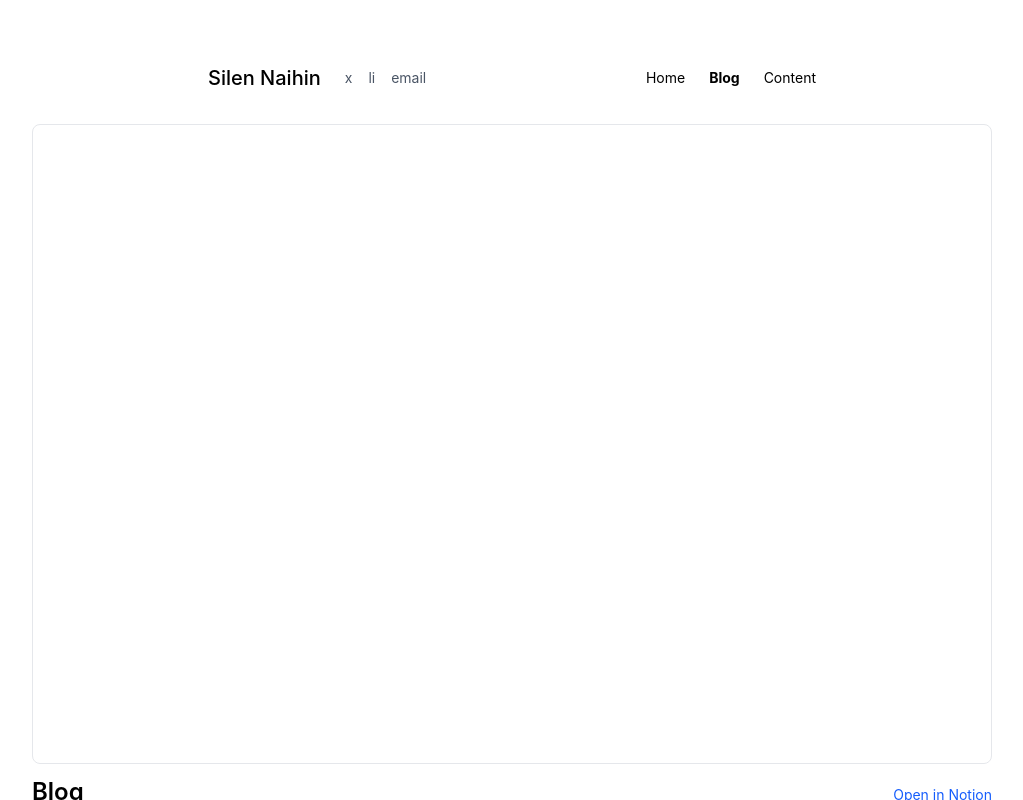
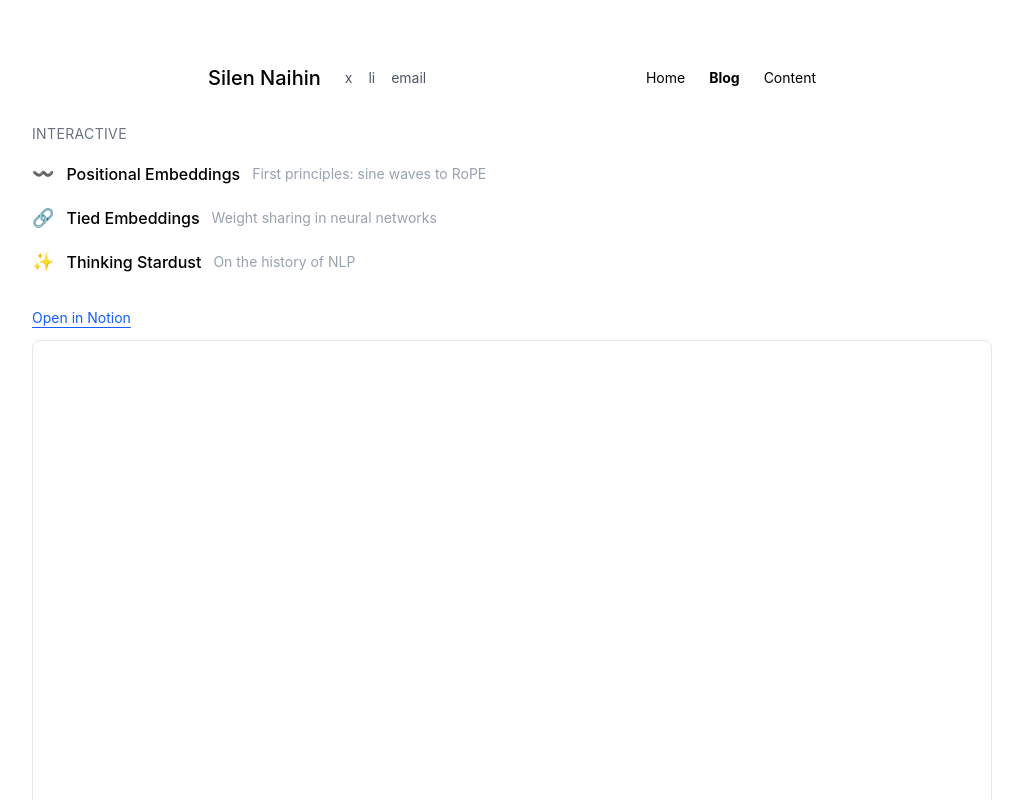
Before and after one commit to SilenNaihin/silennai.com, a Next.js app: page /blog in a window 1280 px wide. Shown: the top 800 px of the page, without its empty margins (128-1151 px from the left). Built offline with nearby package versions, Linux system fonts and the light colour scheme.

Commit message:
update webite with blog

```diff
--- a/app/blog/page.tsx
+++ b/app/blog/page.tsx
@@ -1,3 +1,24 @@
+const articles = [
+  {
+    icon: '〰️',
+    title: 'Positional Embeddings',
+    description: 'First principles: sine waves to RoPE',
+    slug: 'positional-encoding',
+  },
+  {
+    icon: '🔗',
+    title: 'Tied Embeddings',
+    description: 'Weight sharing in neural networks',
+    slug: 'tied-embeddings',
+  },
+  {
+    icon: '✨',
+    title: 'Thinking Stardust',
+    description: 'On the history of NLP',
+    slug: 'stardust',
+  },
+];
+
 export default function Blog() {
   const notionPageUrl = process.env.NOTION_PAGE_URL;
   let iframeSrc = '/notion-proxy';
@@ -12,6 +33,40 @@ export default function Blog() {
 
   return (
     <main className="max-w-5xl mx-auto px-4 md:px-8 pb-8">
+      <section className="mb-6">
+        <h2 className="text-sm text-gray-500 uppercase tracking-wide mb-2">
+          Interactive
+        </h2>
+        <div className="flex flex-col">
+          {articles.map((article) => (
+            <a
+              key={article.slug}
+              href={`https://blog.silennai.com/${article.slug}`}
+              target="_blank"
+              rel="noopener noreferrer"
+              className="flex items-center gap-3 py-2 px-2 -mx-2 rounded hover:bg-gray-50 transition-colors group"
+            >
+              <span className="text-lg">{article.icon}</span>
+              <span className="font-medium">{article.title}</span>
+              <span className="text-gray-400 text-sm hidden sm:inline">
+                {article.description}
+              </span>
+            </a>
+          ))}
+        </div>
+      </section>
+
+      <section>
+        <div className="flex items-baseline justify-between gap-4 flex-wrap mb-3">
+          <a
+            href="https://silen.notion.site/Silen-Naihin-2370c99ae49c4e328b66b5e0d90cae3c"
+            target="_blank"
+            rel="noopener noreferrer"
+            className="text-sm text-blue-600 hover:text-blue-800 underline underline-offset-4"
+          >
+            Open in Notion
+          </a>
+        </div>
         <div className="w-full h-[80vh] rounded-lg overflow-hidden border border-gray-200">
           <iframe
             title="Silen's Blog (Notion)"
@@ -21,17 +76,7 @@ export default function Blog() {
             loading="lazy"
           />
         </div>
-      <div className="flex items-baseline justify-between gap-4 flex-wrap mt-3">
-        <h1 className="text-2xl font-semibold">Blog</h1>
-        <a
-          href="https://silen.notion.site/Silen-Naihin-2370c99ae49c4e328b66b5e0d90cae3c"
-          target="_blank"
-          rel="noopener noreferrer"
-          className="text-sm text-blue-600 hover:text-blue-800 underline underline-offset-4"
-        >
-          Open in Notion
-        </a>
-      </div>
+      </section>
     </main>
   );
 }
```
Lines whose indentation alone changed are shown as unchanged.
